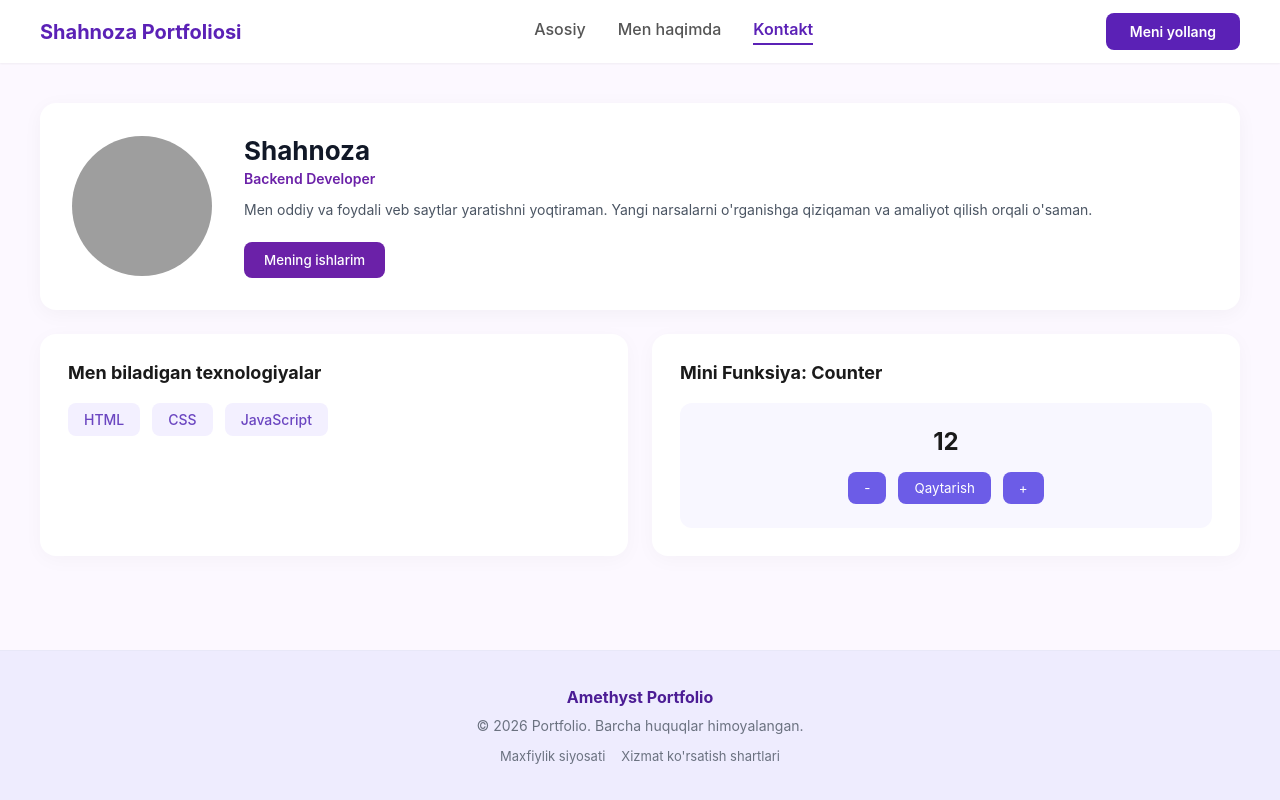
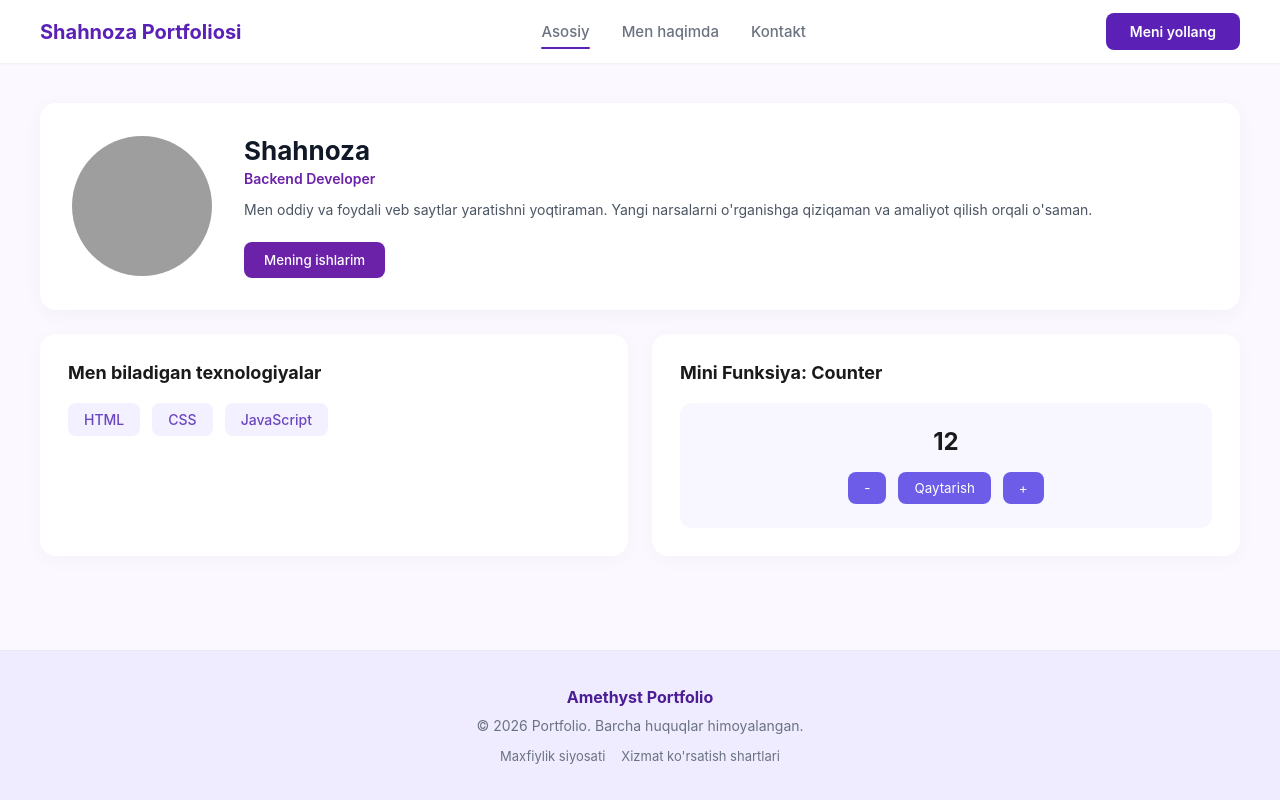
Before and after one commit to Shaxinoz/my-portfolio, a plain HTML site: page index.html in a window 1280 px wide. Drawn offline with Linux system fonts and the light colour scheme; grey boxes are pictures that could not be loaded.

Commit message:
style: sahifalar o'rtasida silliq o'tish uchun view-transition qo'shildi

```diff
--- a/index.html
+++ b/index.html
@@ -14,11 +14,11 @@
     <header class="header">
       <div class="top-nav-bar">
         <a href="index.html" class="logo">Shahnoza Portfoliosi</a>
-        <nav class="nav-links">
-          <a href="index.html">Asosiy</a>
+        <div class="nav-links">
+          <a href="index.html" class="active">Asosiy</a>
           <a href="about.html">Men haqimda</a>
-          <a href="contact.html" class="active">Kontakt</a>
-        </nav>
+          <a href="contact.html">Kontakt</a>
+        </div>
         <button class="hire-btn">Meni yollang</button>
       </div>
     </header>
--- a/style.css
+++ b/style.css
@@ -14,6 +14,10 @@ body {
   min-height: 100vh;
 }
 
+a,
+button {
+  transition: 0.3s ease;
+}
 body {
   background-color: #fcf8ff;
   color: #1f2937;
@@ -57,18 +61,34 @@ body {
 
 .nav-links a {
   text-decoration: none;
-  font-size: 16px;
-  color: #555555;
+  color: #6b7280;
+  font-size: 15px;
   font-weight: 500;
-  padding-bottom: 4px;
-  transition: color 0.2s ease;
+  padding: 8px 0;
+  position: relative;
+  transition: color 0.3s ease;
+}
+.nav-links a::after {
+  content: "";
+  position: absolute;
+  bottom: 0;
+  left: 0;
+  width: 0%;
+  height: 2px;
+  background-color: #5b21b6;
+  border-radius: 2px;
+  transition: width 0.3s ease;
 }
 
-.nav-links a.active,
+/* .nav-links a.active,
 .nav-links a:hover {
   color: #5b21b6;
-  font-weight: 600;
-  border-bottom: 2px solid #5b21b6;
+  border-bottom: 2px solid #6c5ce7;
+} */
+
+.nav-links a:hover::after,
+.nav-links a.active::after {
+  width: 100%;
 }
 
 .hire-btn,
@@ -437,3 +457,7 @@ footer,
     display: none;
   }
 }
+
+@view-transition {
+  navigation: auto;
+}
```
Also changed, not shown: about.html (+2 -2 lines), contact.html (+2 -3 lines).
